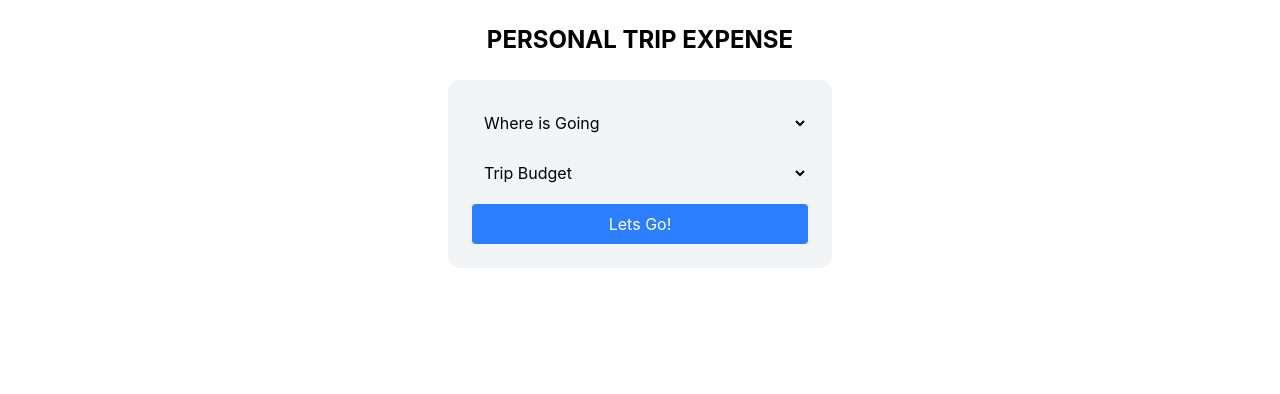
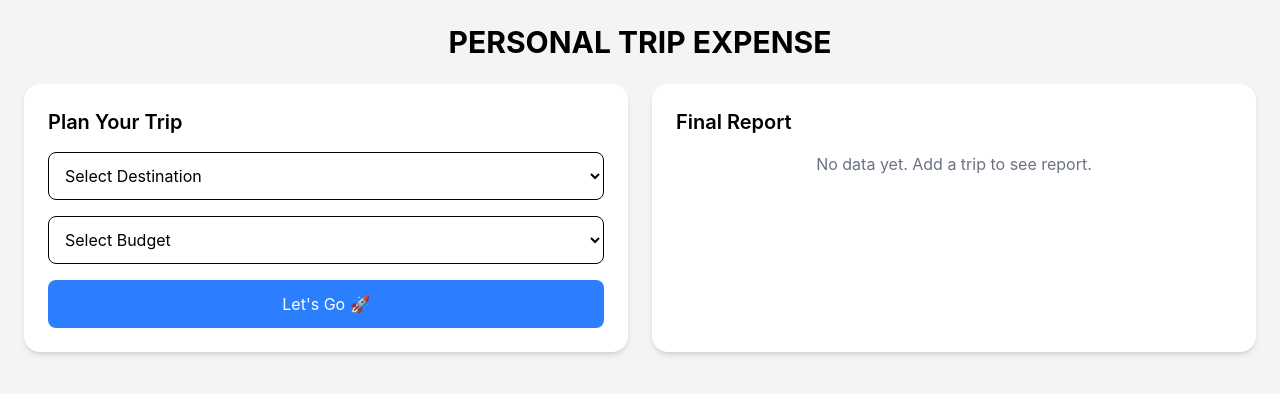
Before and after one commit to KrishLad-Narola/Personal-Trip-Expense, a React (Vite) app: page / in a window 1280 px wide. Shown: the top 394 px of the page. Built offline with nearby package versions, Linux system fonts and the light colour scheme.

Commit message:
Change Styling

```diff
--- a/src/Components/Trip.jsx
+++ b/src/Components/Trip.jsx
@@ -8,8 +8,6 @@ const Trip = () => {
   });
 
   const [displayField, setDisplayField] = useState(false);
-
-
   const [reports, setReports] = useState([]);
 
   const handleChange = ({ target: { name, value } }) => {
@@ -36,28 +34,33 @@ const Trip = () => {
       ...ReportData,
     };
 
-        setReports((prev) =>
-            [...prev, finalData]);
-
+    setReports((prev) => [...prev, finalData]);
 
     setDisplayField(false);
     setTripData({ placeName: "", budget: "" });
   };
 
   return (
-        <div className="p-6 flex flex-col items-center gap-6">
-            <h1 className="text-2xl font-bold">PERSONAL TRIP EXPENSE</h1>
+    <div className="min-h-screen bg-gray-100 p-6">
+      <h1 className="text-3xl font-bold text-center mb-6">
+        PERSONAL TRIP EXPENSE
+      </h1>
+
+      <div className="grid md:grid-cols-2 gap-6">
+
+
+        <div className="bg-white p-6 rounded-2xl shadow-md">
+          <h2 className="text-xl font-semibold mb-4">Plan Your Trip</h2>
+
           <form
-                className="w-full max-w-sm p-6 bg-gray-100 rounded-xl"
-                onSubmit={handleSubmit}
-            >
+           onSubmit={handleSubmit}>
             <select
               name="placeName"
               value={tripData.placeName}
               onChange={handleChange}
-                    className="w-full p-2 mb-3"
+              className="w-full p-3 mb-4 border rounded-lg focus:outline-none focus:ring-2 focus:ring-blue-400"
             >
-                    <option value="">Where is Going</option>
+              <option value="">Select Destination</option>
               <option>Mumbai</option>
               <option>Goa</option>
               <option>Manali</option>
@@ -69,9 +72,9 @@ const Trip = () => {
               name="budget"
               value={tripData.budget}
               onChange={handleChange}
-                    className="w-full p-2 mb-3"
+              className="w-full p-3 mb-4 border rounded-lg focus:outline-none focus:ring-2 focus:ring-blue-400"
             >
-                    <option value="">Trip Budget</option>
+              <option value="">Select Budget</option>
               <option>5000</option>
               <option>10000</option>
               <option>25000</option>
@@ -79,43 +82,59 @@ const Trip = () => {
               <option>55000</option>
             </select>
 
-                <button className="bg-blue-500 text-white w-full p-2 rounded">
-                    Lets Go!
+            <button className="bg-blue-500 hover:bg-blue-600 text-white w-full p-3 rounded-lg transition">
+              Let's Go 🚀
             </button>
           </form>
 
           {displayField && (
-                <TripExpense TripInfo={tripData} onFinalSubmit={handleFinalSubmit} />
+            <div className="mt-6">
+              <TripExpense
+                TripInfo={tripData}
+                onFinalSubmit={handleFinalSubmit}
+              />
+            </div>
           )}
+        </div>
 
-            {reports.length > 0 && (
-                <div className="w-full max-w-4xl mt-6">
-                    <h2 className="text-xl font-bold mb-3">Final Report</h2>
 
-                    <table className="w-full border border-gray-300">
-                        <thead className="bg-gray-200">
+        <div className="bg-white p-6 rounded-2xl shadow-md">
+          <h2 className="text-xl font-semibold mb-4">Final Report</h2>
+
+          {reports.length === 0 ? (
+            <p className="text-gray-500 text-center">
+              No data yet. Add a trip to see report.
+            </p>
+          ) : (
+            <div className="overflow-x-auto">
+              <table className="w-full border rounded-lg overflow-hidden">
+                <thead className="bg-blue-100">
                   <tr>
-                                <th>Place</th>
-                                <th>Budget</th>
-                                <th>Food</th>
-                                <th>Travel</th>
-                                <th>Room</th>
-                                <th>Remark</th>
-                                <th>Total</th>
+                    <th className="p-2">Place</th>
+                    <th className="p-2">Budget</th>
+                    <th className="p-2">Food</th>
+                    <th className="p-2">Travel</th>
+                    <th className="p-2">Room</th>
+                    <th className="p-2">Remark</th>
+                    <th className="p-2">Total</th>
                   </tr>
                 </thead>
 
-
                 <tbody>
                   {reports.map((items, index) => (
-                                <tr key={index} className="text-center border-t">
+                    <tr
+                      key={index}
+                      className="text-center border-t hover:bg-gray-50"
+                    >
                       <td>{items.placeName}</td>
                       <td>{items.budget}</td>
                       <td>{items.Food}</td>
                       <td>{items.Travel}</td>
                       <td>{items.RoomRent}</td>
-                                    <td>{items.RemarkExpanse}</td>
-                                    <td>{items.TotalExpanse}</td>
+                      <td>{items.RemarkExpense}</td>
+                      <td className="font-semibold text-green-600">
+                        {items.TotalExpenses}
+                      </td>
                     </tr>
                   ))}
                 </tbody>
@@ -123,6 +142,8 @@ const Trip = () => {
             </div>
           )}
         </div>
+      </div>
+    </div>
   );
 };
 
--- a/src/Components/TripExpense.jsx
+++ b/src/Components/TripExpense.jsx
@@ -22,15 +22,14 @@ const TripExpense = ({ TripInfo, onFinalSubmit }) => {
 
   const handleSubmit = (e) => {
     e.preventDefault();
-
     onFinalSubmit(fieldData);
   };
 
   const fields = ["Food", "Travel", "RoomRent"];
 
   return (
-    <div className="w-full max-w-md p-4 bg-gray-100 rounded-xl">
-      <h2 className="text-lg font-bold mb-3">
+    <div className="bg-gray-50 p-4 rounded-xl border">
+      <h2 className="text-lg font-semibold mb-3">
         Expenses for {TripInfo.placeName}
       </h2>
 
@@ -43,7 +42,7 @@ const TripExpense = ({ TripInfo, onFinalSubmit }) => {
               placeholder={`${item} Expense`}
               value={fieldData[item]}
               onChange={handleChange}
-              className="w-full p-2 border rounded"
+              className="w-full p-3 border rounded-lg focus:ring-2 focus:ring-blue-400 outline-none"
             />
           </div>
         ))}
@@ -52,42 +51,41 @@ const TripExpense = ({ TripInfo, onFinalSubmit }) => {
           <button
             type="button"
             onClick={() => setShowMore(true)}
-            className="bg-gray-400 text-white w-full p-2 mb-3"
-          >
-            Add Remark & Total
+            className="bg-gray-500 hover:bg-gray-600 text-white w-full p-2 mb-3 rounded-lg">
+             No Data is save ⛔
           </button>
         )}
 
         {showMore && (
           <div>
             <div>
-            <label>RemarkExpanse</label>
+              <label className="text-sm font-medium">Remark Expanse</label>
               <input
                 type="text"
                 name="RemarkExpense"
                 placeholder="Remark"
                 value={fieldData.RemarkExpense}
                 onChange={handleChange}
-              className="w-full p-2 border rounded mb-3"
+                className="w-full p-3 border rounded-lg mb-3"
               />
             </div>
 
             <div>
-            <label>TotalExpanse</label>
+              <label className="text-sm font-medium">Total Expanse</label>
               <input
                 type="number"
                 name="TotalExpenses"
                 placeholder="Total"
                 value={fieldData.TotalExpenses}
                 onChange={handleChange}
-              className="w-full p-2 border rounded mb-3"
+                className="w-full p-3 border rounded-lg mb-3"
               />
             </div>
           </div>
         )}
 
-        <button className="bg-blue-500 text-white w-full p-2 rounded">
-          Save Expense
+        <button className="bg-blue-500 hover:bg-blue-600 text-white w-full p-3 rounded-lg">
+          Save All Expense ✅
         </button>
       </form>
     </div>
```
Lines whose indentation alone changed are shown as unchanged.
